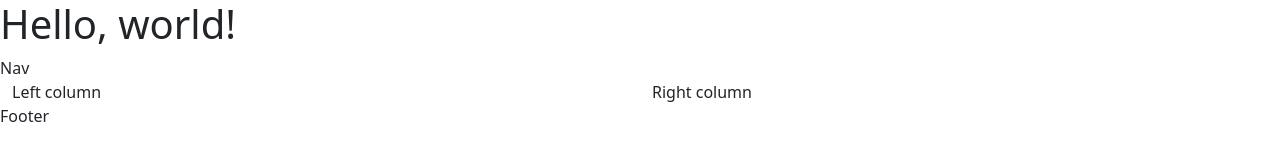
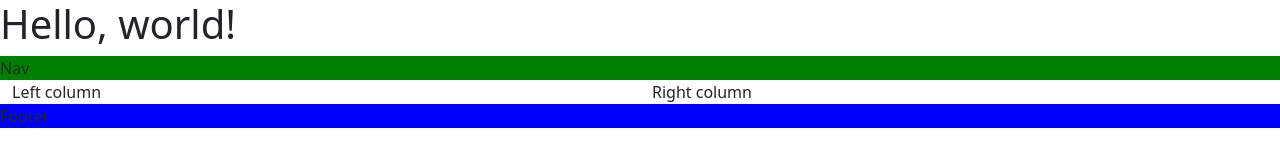
Before and after one commit to PatrickDavidson1985/collab-practice, a plain HTML site: page project/index.html in a window 1280 px wide. Drawn offline with nearby package versions, Linux system fonts and the light colour scheme; files that its build step writes are made by us from their sources.

Commit message:
creating some css to nav and footer

```diff
--- a/project/CSS/style.css
+++ b/project/CSS/style.css
@@ -0,0 +1,11 @@
+.nav {
+    background-color: green;
+}
+
+
+
+
+
+.footer {
+    background-color: blue;
+}
--- a/project/index.html
+++ b/project/index.html
@@ -7,7 +7,7 @@
 
     <!-- Bootstrap CSS -->
     <link href="https://cdn.jsdelivr.net/npm/bootstrap@5.1.3/dist/css/bootstrap.min.css" rel="stylesheet" integrity="sha384-1BmE4kWBq78iYhFldvKuhfTAU6auU8tT94WrHftjDbrCEXSU1oBoqyl2QvZ6jIW3" crossorigin="anonymous">
-    <link rel="stylesheet" href="style.css">
+    <link rel="stylesheet" href="CSS/style.css">
     <title>Hello, world!</title>
   </head>
   <body>
@@ -18,8 +18,8 @@
     </div>
     <div class="container-fluid">
       <div class="row">
-        <div class="col">Left column</div>
-        <div class="col">Right column</div>
+        <div class="col ">Left column</div>
+        <div class="col ">Right column</div>
       </div>
     </div>
     <div class="footer">
```
